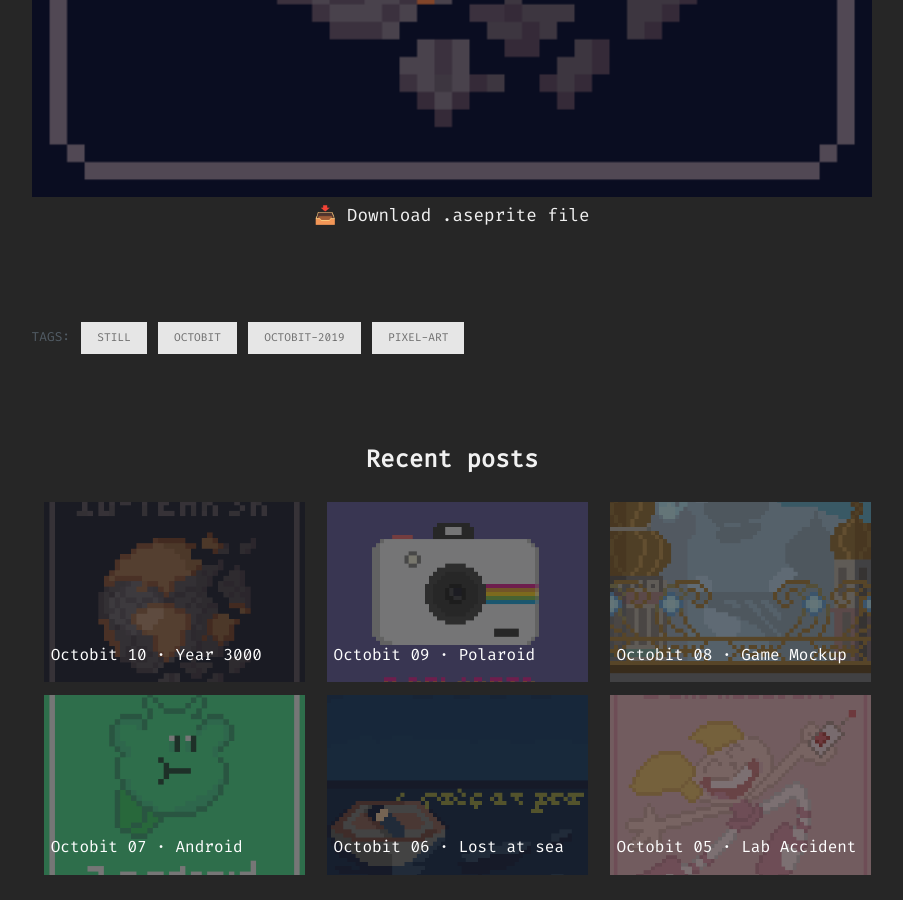
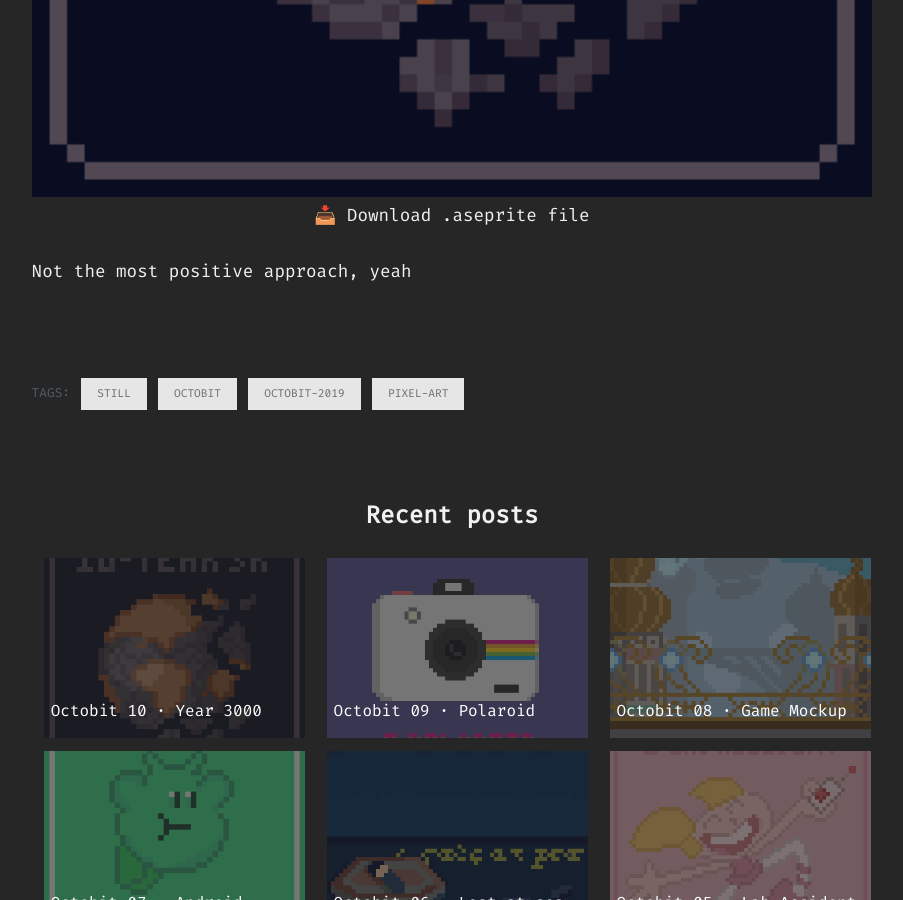
Before and after one commit to heytherewill/pixels, a Jekyll site: the page built from _posts/octobit/2019-10-10-year-3k.md, in a window 1280 px wide and 900 px high, scrolled down 928 px. Shown: the whole window, without its empty margins (188-1091 px from the left). Built offline with Jekyll 4.4.1, drawn with Linux system fonts in a browser that asks for light colours.

Commit message:
:three: :ok:

```diff
--- a/_posts/octobit/2019-10-10-year-3k.md
+++ b/_posts/octobit/2019-10-10-year-3k.md
@@ -5,3 +5,5 @@ resource: 10_year_3k
 extension: png
 tag: [still, octobit, octobit-2019, pixel-art]
 ---
+
+Not the most positive approach, yeah
```
